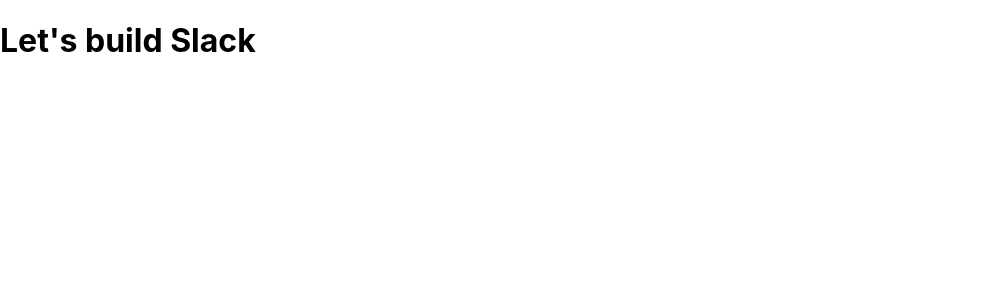
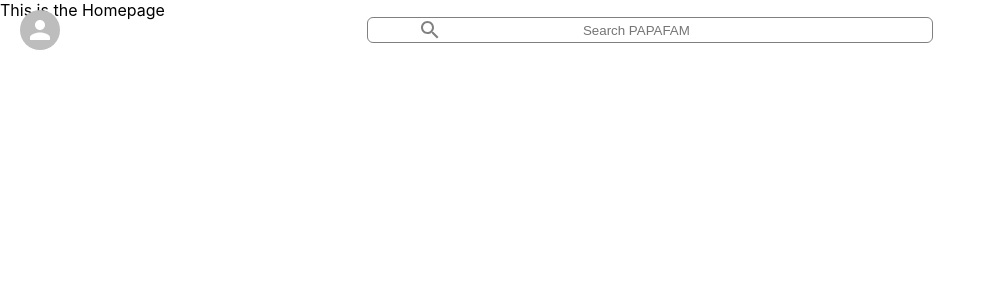
Before and after one commit to lawrence615/slack-clone-yt, a React (Create React App) app: page / in a window 1280 px wide. Shown: the top 300 px of the page, without its empty margins (0-994 px from the left). Built offline with nearby package versions, Linux system fonts and the light colour scheme.

Commit message:
added routing

```diff
--- a/src/App.js
+++ b/src/App.js
@@ -1,10 +1,23 @@
-import React from 'react';
-import './App.css';
+import React from "react";
+import { createBrowserRouter, RouterProvider, Route } from "react-router-dom";
+
+import "./App.css";
+import Header from "./components/Header";
 
 function App() {
+  const router = createBrowserRouter([
+    {
+      path: "/",
+      element: <div>This is the Homepage</div>,
+    },
+  ]);
+
   return (
     <div className="app">
-      <h1>Let's build Slack</h1>
+      <Header/>
+      <React.StrictMode>
+        <RouterProvider router={router} />
+      </React.StrictMode>
     </div>
   );
 }
```
